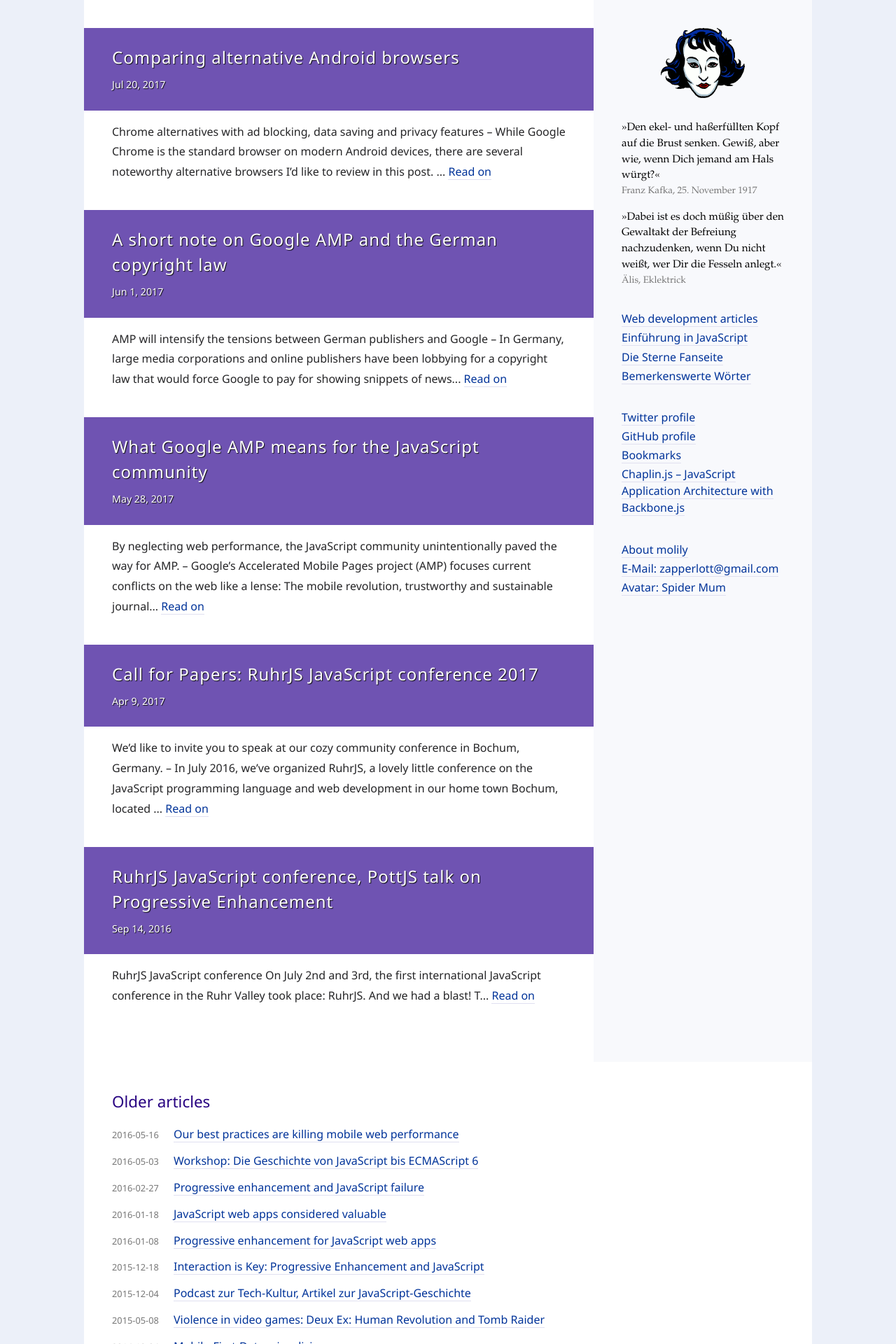
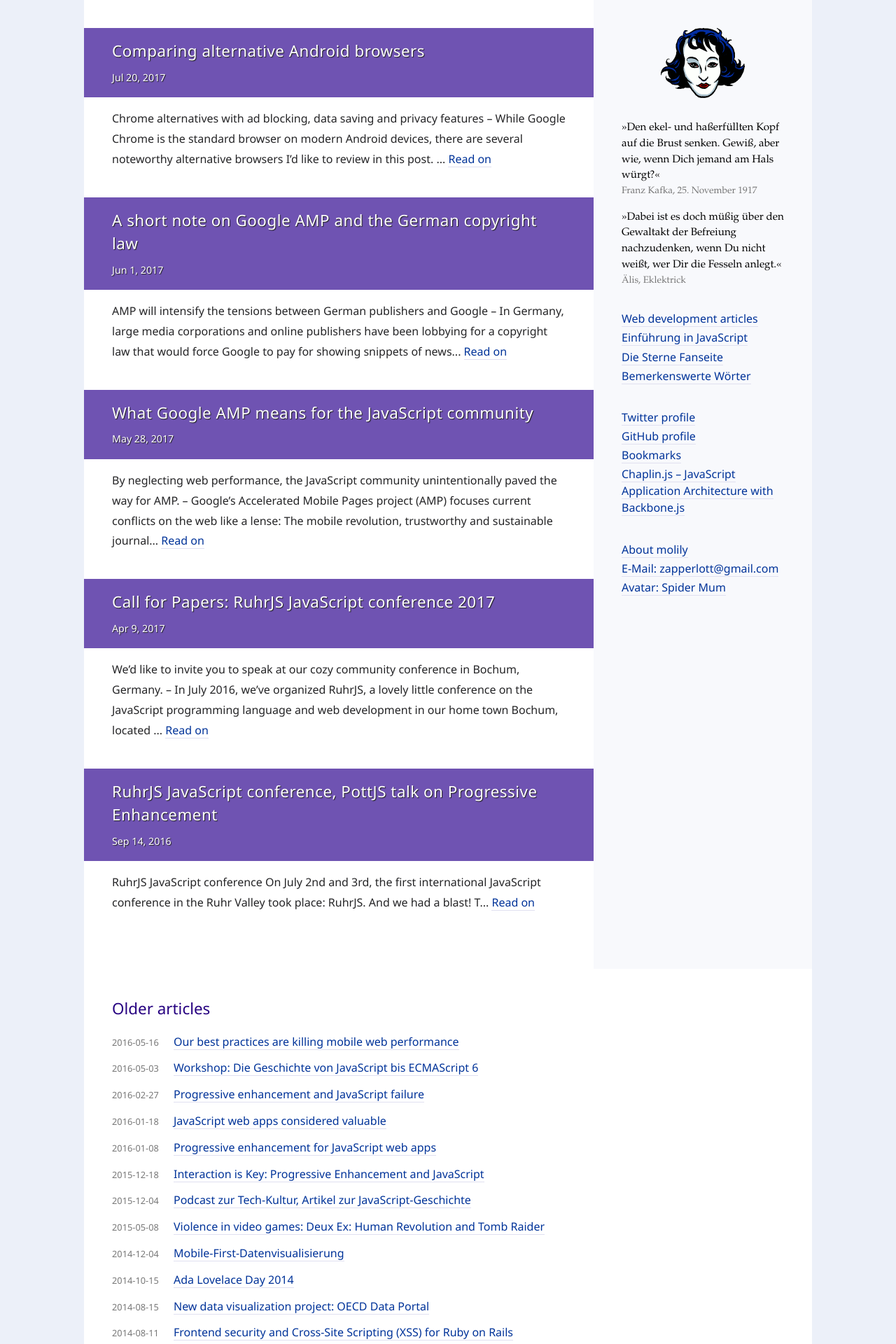
Before and after one commit to molily/molily.de, a Jekyll site: the page built from index.html, in a window 1280 px wide. Shown: the top 1920 px of the page at 70% size. Built offline with Jekyll 4.4.1, drawn with Linux system fonts in a browser that asks for light colours; some web fonts are replaced.

Commit message:
Make the article headers smaller.

```diff
--- a/css/blog.scss
+++ b/css/blog.scss
@@ -154,21 +154,23 @@ html {
   margin: 0 (-$column-padding) 1rem;
   padding: $column-padding;
   background-color: $post-header-background;
-  text-shadow: 1px 1px 1px #111;
+  text-shadow: 1px 1px 1px #222;
 
   @include big {
     margin: 0 (-$column-padding-big) 1rem;
-    padding: 1.5rem $column-padding-big;
+    padding: $column-padding $column-padding-big;
   }
+}
 
-  .post-link {
+.post-link {
+  &:link {
     display: block;
     border: 0;
     color: inherit;
+  }
 
-    &:visited {
-      color: #eaeaea;
-    }
+  &:visited {
+    color: #eaeaea;
   }
 }
 
@@ -177,8 +179,7 @@ html {
   color: white;
 
   @include big {
-    font-size: 1.5rem;
-    letter-spacing: 1px;
+    letter-spacing: 0.5px;
   }
 }
 
```
